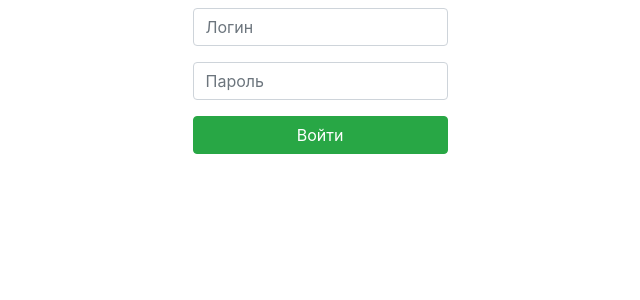
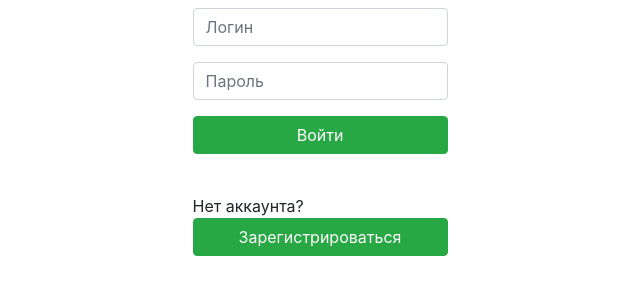
Before and after one commit to AL3XD3V/ITParkClassroomPlanner, a PHP site: page /login.php in a window 1280 px wide. Shown: the part 272-572 px from the top of the page, without its empty margins (320-960 px from the left). Run offline with PHP 8.4, Linux system fonts and the light colour scheme; some libraries are stand-ins or nearby versions.

Commit message:
refactor login page

```diff
--- a/index.php
+++ b/index.php
@@ -12,7 +12,7 @@
       <div class="row">
         <div class="col align-self-center">
           <ul class="nav justify-content-end">
-            <?php require_once './src/menu/admin.php'; ?>
+            <?php require_once './src/menu/unauthorized.php'; ?>
           </ul>
         </div>
         <div class="col-1 text-center">
--- a/login.php
+++ b/login.php
@@ -26,6 +26,13 @@
               <input type="submit" class="btn btn-success btn-block" value="Войти">
             </div>
           </form>
+        <div class="row">
+          <div class="col">
+            </br>
+            Нет аккаунта?</br>
+            <a class="btn btn-success btn-block" href="reg.php">Зарегистрироваться</a>
+          </div>
+        </div>
       </div>
     </div>
     <script src="https://code.jquery.com/jquery-3.2.1.slim.min.js" integrity="sha384-KJ3o2DKtIkvYIK3UENzmM7KCkRr/rE9/Qpg6aAZGJwFDMVNA/GpGFF93hXpG5KkN" crossorigin="anonymous"></script>
```
Also changed, not shown: src/menu/unauthorized.php (+2 -5 lines).
